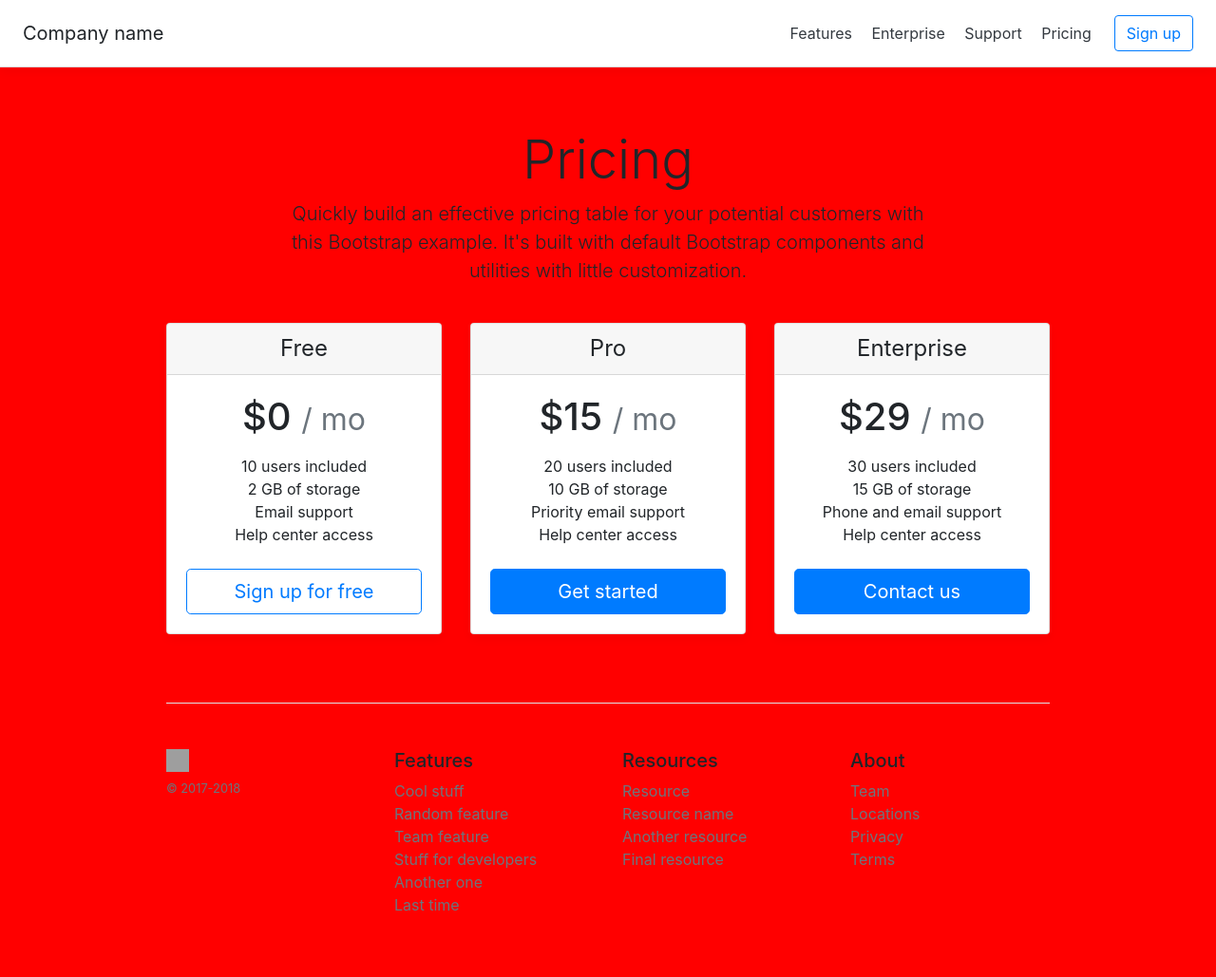
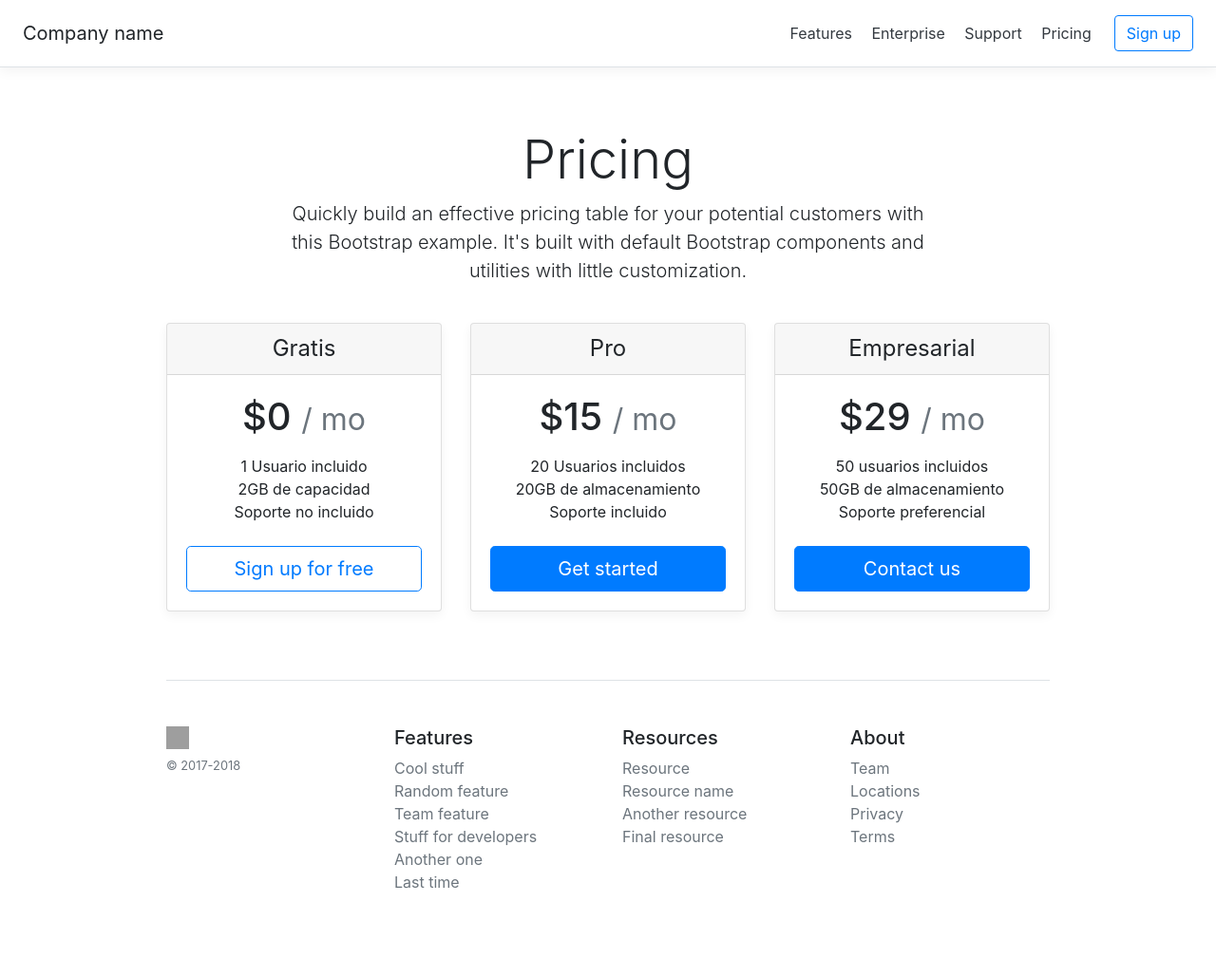
Before and after one commit to orlandobrea/php2018, a PHP site: page / in a window 1280 px wide. Shown: the whole page at 95% size. After the commit the page ends 936 px from the top, so only its background shows below. Run offline with PHP 8.4, Linux system fonts and the light colour scheme; data comes from the database, SQL or seed files in the repository; a stand-in replaces the project's code that opens the database connection; some libraries are stand-ins or nearby versions; grey boxes are pictures that could not be loaded.

Commit message:
Se realizó "Crear pantalla precios"

```diff
--- a/app/index.php
+++ b/app/index.php
@@ -1,3 +1,13 @@
+<?php
+
+require("conexion.php");
+
+$conexion = mysqli_connect(DB_HOST, DB_USER, DB_PASS, DB_NAME);
+
+
+
+?>
+
 <!doctype html>
 <html lang="en">
   <head>
@@ -37,47 +47,109 @@
       <div class="card-deck mb-3 text-center">
         <div class="card mb-4 box-shadow">
           <div class="card-header">
-            <h4 class="my-0 font-weight-normal">Free</h4>
+            <?php
+
+              $conexion = mysqli_connect(DB_HOST, DB_USER, DB_PASS, DB_NAME);
+
+              $obtenerTablas = mysqli_query($conexion, "select * from producto where id=1");
+
+              while ($dato = mysqli_fetch_array($obtenerTablas)) {
+                echo '<h4 class="my-0 font-weight-normal">'.$dato['titulo'].'</h4>';
+              }
+
+
+              ?>
+
           </div>
           <div class="card-body">
             <h1 class="card-title pricing-card-title">$0 <small class="text-muted">/ mo</small></h1>
+
             <ul class="list-unstyled mt-3 mb-4">
-              <li>10 users included</li>
-              <li>2 GB of storage</li>
-              <li>Email support</li>
-              <li>Help center access</li>
+              <?php
+
+              $conexion = mysqli_connect(DB_HOST, DB_USER, DB_PASS, DB_NAME);
+
+              $obtenerTablas = mysqli_query($conexion, "select * from producto_caracteristica where producto_id=1");
+
+              while ($dato = mysqli_fetch_array($obtenerTablas)) {
+                echo '<li>'.$dato['detalle'].'</li>';
+              }
+
+
+              ?>
             </ul>
-            <button type="button" class="btn btn-lg btn-block btn-outline-primary">Sign up for free</button>
+            <a href="alta.php?id=1" class="btn btn-lg btn-block btn-outline-primary">Sign up for free</a>
           </div>
         </div>
         <div class="card mb-4 box-shadow">
           <div class="card-header">
-            <h4 class="my-0 font-weight-normal">Pro</h4>
+            <?php
+
+              $conexion = mysqli_connect(DB_HOST, DB_USER, DB_PASS, DB_NAME);
+
+              $obtenerTablas = mysqli_query($conexion, "select * from producto where id=2");
+
+              while ($dato = mysqli_fetch_array($obtenerTablas)) {
+                echo '<h4 class="my-0 font-weight-normal">'.$dato['titulo'].'</h4>';
+              }
+              ?>
+
           </div>
           <div class="card-body">
             <h1 class="card-title pricing-card-title">$15 <small class="text-muted">/ mo</small></h1>
             <ul class="list-unstyled mt-3 mb-4">
-              <li>20 users included</li>
-              <li>10 GB of storage</li>
-              <li>Priority email support</li>
-              <li>Help center access</li>
+
+              <?php
+
+              $conexion = mysqli_connect(DB_HOST, DB_USER, DB_PASS, DB_NAME);
+
+              $obtenerTablas = mysqli_query($conexion, "select * from producto_caracteristica where producto_id=2");
+
+              while ($dato = mysqli_fetch_array($obtenerTablas)) {
+                echo '<li>'.$dato['detalle'].'</li>';
+              }
+
+
+              ?>
+
             </ul>
-            <button type="button" class="btn btn-lg btn-block btn-primary">Get started</button>
+            <a href="alta.php?id=2" class="btn btn-lg btn-block btn-primary">Get started</a>
           </div>
         </div>
         <div class="card mb-4 box-shadow">
           <div class="card-header">
-            <h4 class="my-0 font-weight-normal">Enterprise</h4>
+
+            <?php
+
+              $conexion = mysqli_connect(DB_HOST, DB_USER, DB_PASS, DB_NAME);
+
+              $obtenerTablas = mysqli_query($conexion, "select * from producto where id=3");
+
+              while ($dato = mysqli_fetch_array($obtenerTablas)) {
+                echo '<h4 class="my-0 font-weight-normal">'.$dato['titulo'].'</h4>';
+              }
+              ?>
+
           </div>
           <div class="card-body">
             <h1 class="card-title pricing-card-title">$29 <small class="text-muted">/ mo</small></h1>
             <ul class="list-unstyled mt-3 mb-4">
-              <li>30 users included</li>
-              <li>15 GB of storage</li>
-              <li>Phone and email support</li>
-              <li>Help center access</li>
+
+              <?php
+
+              $conexion = mysqli_connect(DB_HOST, DB_USER, DB_PASS, DB_NAME);
+
+              $obtenerTablas = mysqli_query($conexion, "select * from producto_caracteristica where producto_id=3");
+
+              while ($dato = mysqli_fetch_array($obtenerTablas)) {
+                echo '<li>'.$dato['detalle'].'</li>';
+              }
+
+
+              ?>
+
             </ul>
-            <button type="button" class="btn btn-lg btn-block btn-primary">Contact us</button>
+            <a href="alta.php?id=3" class="btn btn-lg btn-block btn-primary">Contact us</a>
           </div>
         </div>
       </div>
--- a/app/pricing.css
+++ b/app/pricing.css
@@ -25,5 +25,5 @@ html {
 .box-shadow { box-shadow: 0 .25rem .75rem rgba(0, 0, 0, .05); }
 
 body {
-	background: #ff0000;
+	background: white;
 }
```
